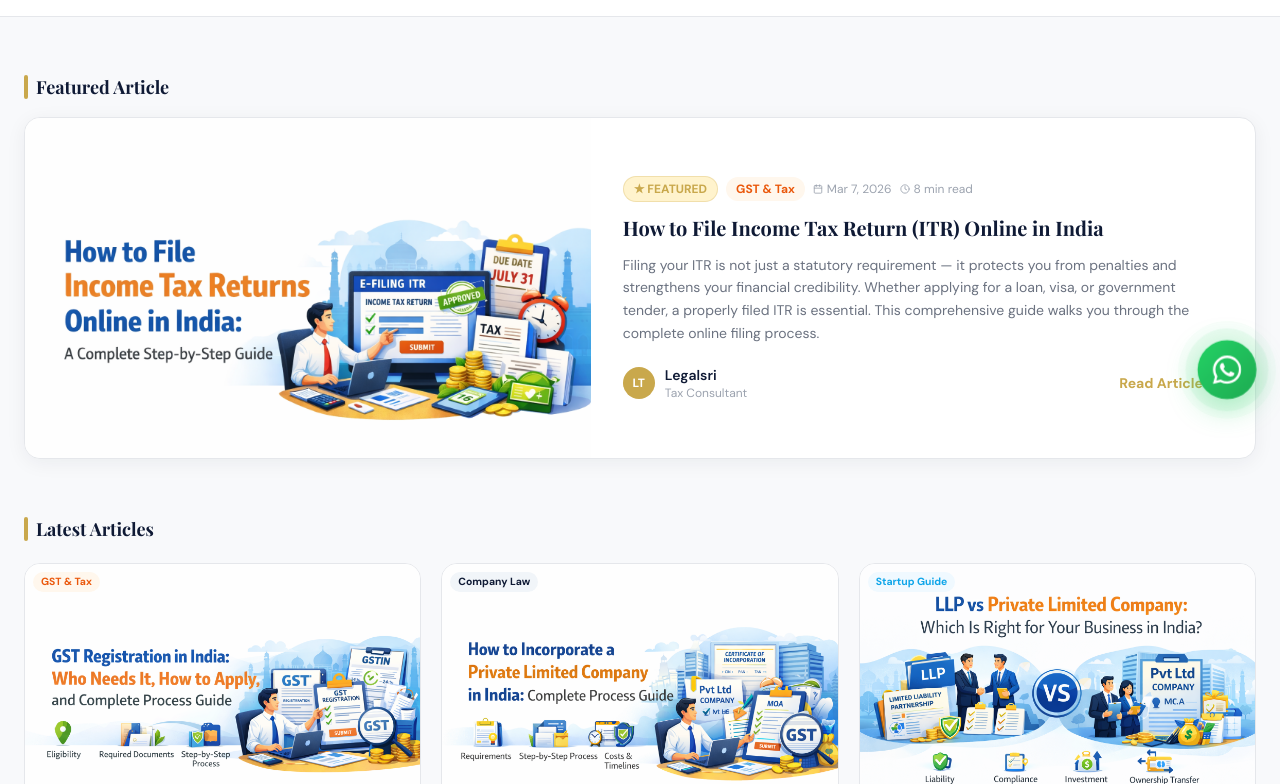
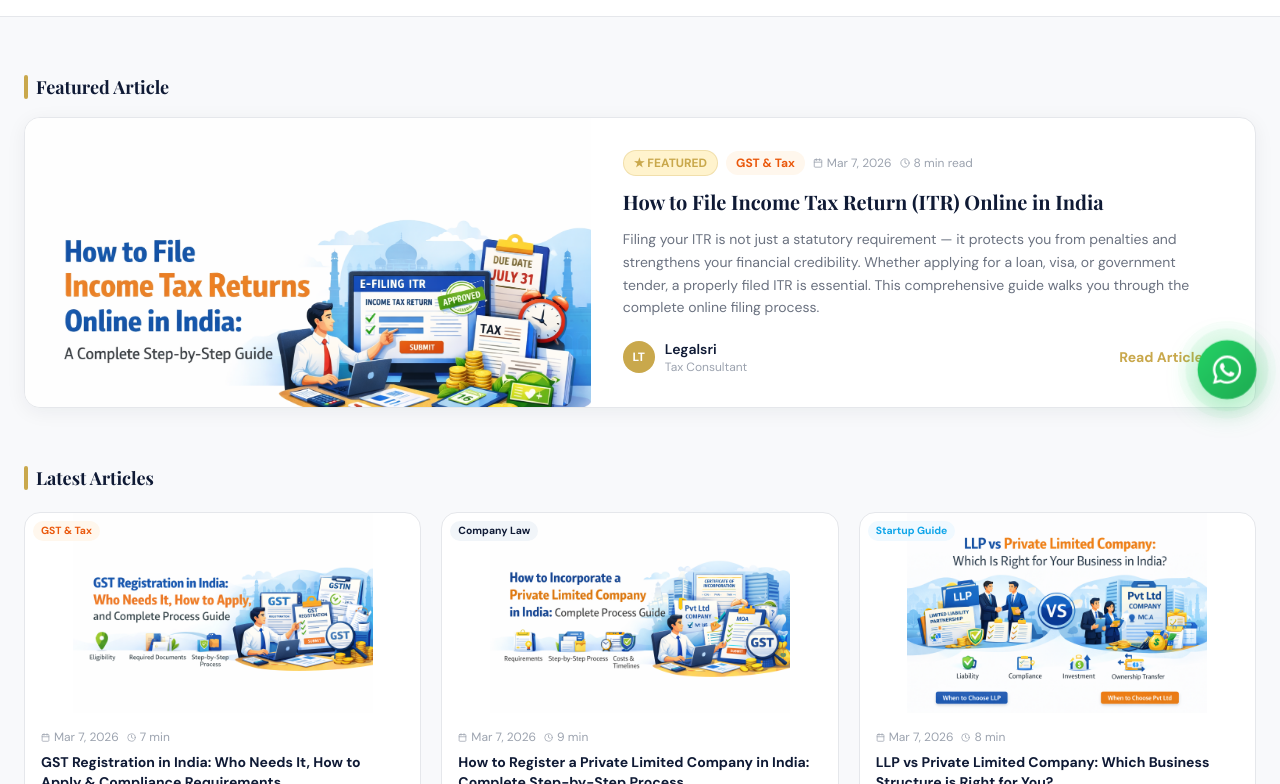
Before and after one commit to SManoj-Kumar/Legalsri, a Next.js app: page /blog in a window 1280 px wide. Shown: the part 376-1160 px from the top of the page. Built offline with nearby package versions, Linux system fonts and the light colour scheme; a web font is replaced by a local one.

Commit message:
fix: replace img tags with next/image to resolve github pages base path issues

```diff
--- a/app/blog/page.tsx
+++ b/app/blog/page.tsx
@@ -3,6 +3,7 @@
 
 import { useState } from "react";
 import Link from "next/link";
+import Image from "next/image";
 import { useRouter } from "next/navigation";
 import { Search, ArrowRight, Clock, Home, Calendar, X, ChevronRight } from "lucide-react";
 
@@ -389,13 +390,14 @@ export default function BlogPage() {
               onClick={() => setOpenArticle(featuredArticle)}
             >
               <div className="flex flex-col lg:flex-row">
-                {/* Image — left half on desktop, full width on mobile */}
-                <div className="w-full lg:w-[46%] overflow-hidden" style={{ minHeight: "220px", maxHeight: "340px" }}>
-                  <img
+                <div className="w-full lg:w-[46%] relative overflow-hidden" style={{ minHeight: "220px", maxHeight: "340px" }}>
+                  <Image
                     src={featuredArticle.image}
                     alt={featuredArticle.title}
-                    className="w-full h-full object-cover transition-transform duration-500 group-hover:scale-105"
-                    style={{ minHeight: "220px", objectPosition: "center top" }}
+                    fill
+                    sizes="(max-width: 1024px) 100vw, 50vw"
+                    className="object-cover transition-transform duration-500 group-hover:scale-105"
+                    style={{ objectPosition: "center top" }}
                   />
                 </div>
                 {/* Content */}
@@ -470,16 +472,13 @@ export default function BlogPage() {
                   onClick={() => setOpenArticle(a)}
                 >
                   {/* Image — 160px mobile, 200px desktop */}
-                  <div className="relative overflow-hidden">
-                    <img
+                  <div className="relative overflow-hidden w-full h-[200px] sm:h-[160px] lg:h-[200px]">
+                    <Image
                       src={a.image}
                       alt={a.title}
-                      className="w-full transition-transform duration-500 group-hover:scale-105"
-                      style={{
-                        height: "auto",
-                        objectFit: "contain",
-                        display: "block"
-                      }}
+                      fill
+                      sizes="(max-width: 640px) 100vw, (max-width: 1024px) 50vw, 33vw"
+                      className="object-contain transition-transform duration-500 group-hover:scale-105"
                     />
                     <span
                       className="absolute top-2 left-2 px-2 py-0.5 rounded-full text-xs font-bold"
--- a/components/ProcessSection.tsx
+++ b/components/ProcessSection.tsx
@@ -2,6 +2,7 @@
 "use client";
 
 import { useEffect, useRef, useState } from "react";
+import Image from "next/image";
 import { Users, DollarSign, MessageSquare, FileCheck, Settings, Trophy, Shield } from "lucide-react";
 
 const steps = [
@@ -338,10 +339,12 @@ export default function ProcessSection() {
             */}
             <div className="group relative rounded-2xl overflow-hidden w-full aspect-video transition-all duration-500 hover:shadow-[0_32px_64px_rgba(201,168,76,0.15)] hover:-translate-y-2"
               style={{ border: "2px solid rgba(255,255,255,0.07)" }}>
-              <img
+              <Image
                 src="/images/manoj.png"
                 alt="Legalsri Founder"
-                className="w-full h-full object-cover transition-transform duration-1000 group-hover:scale-110"
+                fill
+                sizes="(max-width: 768px) 100vw, 50vw"
+                className="object-cover transition-transform duration-1000 group-hover:scale-110"
               />
               {/* Subtle overlay glow on hover */}
               <div className="absolute inset-0 bg-gradient-to-tr from-[#c9a84c]/10 to-transparent opacity-0 group-hover:opacity-100 transition-opacity duration-500" />
```
